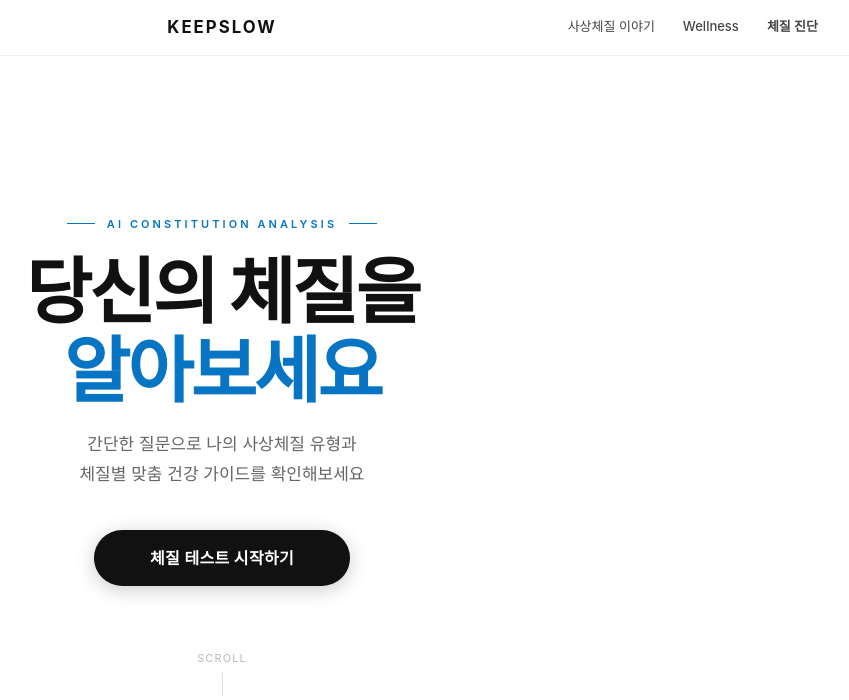
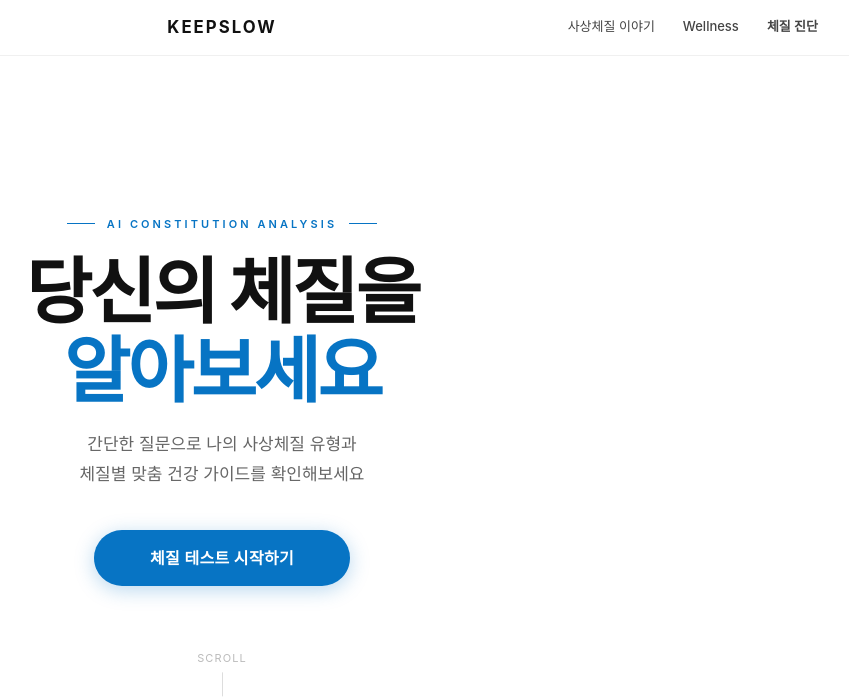
Before and after one commit to mhjo-prog/ezema-web, a React (Vite) app: page / in a window 1280 px wide. Shown: the top 700 px of the page, without its empty margins (418-1267 px from the left). Built offline with nearby package versions, Linux system fonts and the light colour scheme; no server answers; a web font is replaced by a local one.

Commit message:
Revert "fix: 시작하기 버튼 검은색 재적용"
This reverts commit b7bdd8de90d015f718fa6bd24578c8d0a33818a8.

```diff
--- a/src/pages/LandingPage.tsx
+++ b/src/pages/LandingPage.tsx
@@ -137,12 +137,12 @@ export default function LandingPage({ onStart }: Props) {
             style={{
               padding: "16px 56px",
               borderRadius: "50px",
-              background: "#111111",
+              background: "#0774C4",
               color: "#ffffff",
               fontSize: "1rem",
               fontWeight: 600,
               letterSpacing: "0.02em",
-              boxShadow: "0 4px 20px rgba(0,0,0,0.2)",
+              boxShadow: "0 4px 20px rgba(7,116,196,0.28)",
             }}
           >
             체질 테스트 시작하기
```
